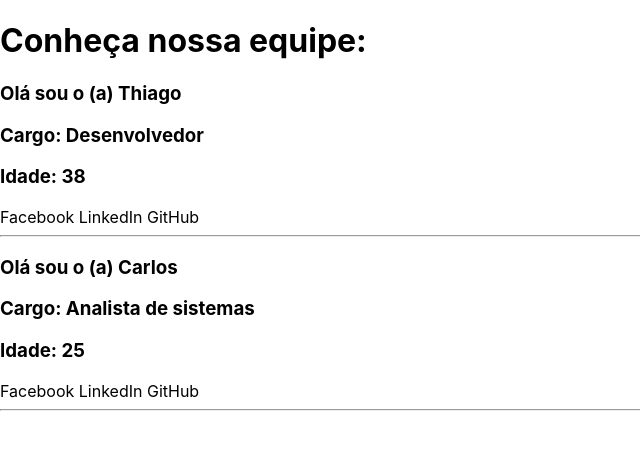
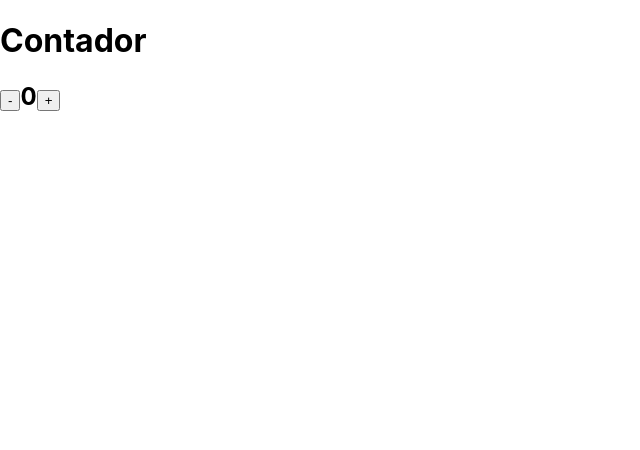
Before and after one commit to Thiagodessa41/React-estudo, a React (Create React App) app: page / in a window 1280 px wide. Shown: the top 450 px of the page, without its empty margins (0-640 px from the left). Built offline with nearby package versions, Linux system fonts and the light colour scheme.

Commit message:
State
Função mutável:

```diff
--- a/src/App.js
+++ b/src/App.js
@@ -1,48 +1,48 @@
-import React,{ Component } from 'react';
+import React, {Component} from "react";
 
-class Equipe extends Component{
+class App extends Component{
+
+  constructor(props){
+    super(props);
+    this.state={
+      nome:'Thiago',
+      contador: 0
+    }
+    this.aumentar = this.aumentar.bind(this);
+    this.diminuir = this.diminuir.bind(this);
+  }
+
+  aumentar(){
+    let state = this.state;
+    state.contador += 1;
+    this.setState(state);
+  }
+
+  diminuir(){
+    let state = this.state;
+    if(state.contador === 0){
+        alert("Ops chegou a zero!:");
+        return;
+    }
+    state.contador -= 1;
+    this.setState(state);
+  }
+
+
   render(){
     return(
       <div>
-        <Sobre nome={this.props.nome} cargo={this.props.cargo} idade={this.props.idade} />
-        <Social/>
-          <hr/>
+
+        <h1>Contador</h1>
+        <h2>
+          <button onClick={this.diminuir}>-</button>
+            {this.state.contador}
+            <button onClick={this.aumentar} >+</button>
+        </h2>
+
       </div>
     )
   }
 }
 
-const Social = () => {
-  return(
-    <div>
-       <a>Facebook </a>
-       <a>LinkedIn </a>
-       <a>GitHub </a>
-    </div>
-  )
-}
-
-class Sobre extends Component{
-  render(){
-    return(
-      <div>
-        <h3>Olá sou o (a) {this.props.nome} </h3>
-        <h3>Cargo: {this.props.cargo}</h3>
-        <h3>Idade: {this.props.idade} </h3>
-      </div>
-    )
-  }
-}
-
-function App(){
-  return(
-    <div>
-      <h1>Conheça nossa equipe:</h1>
-      <Equipe nome="Thiago" cargo="Desenvolvedor" idade="38" />
-      <Equipe nome="Carlos" cargo="Analista de sistemas" idade="25" />
-    </div>
-  )
-}
-
-
 export default App;
```
